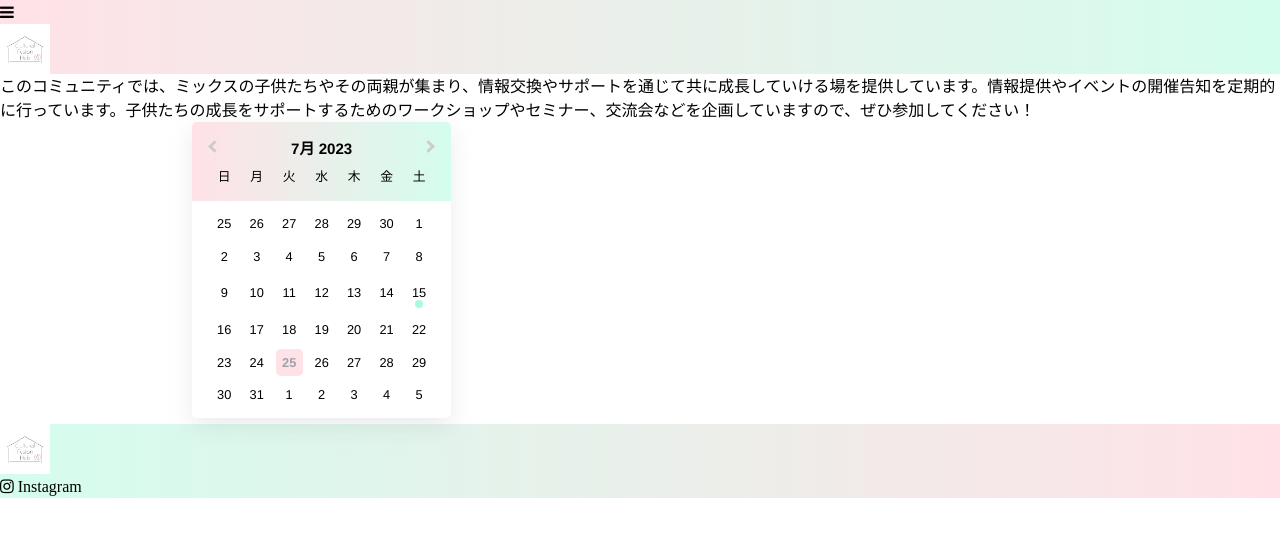
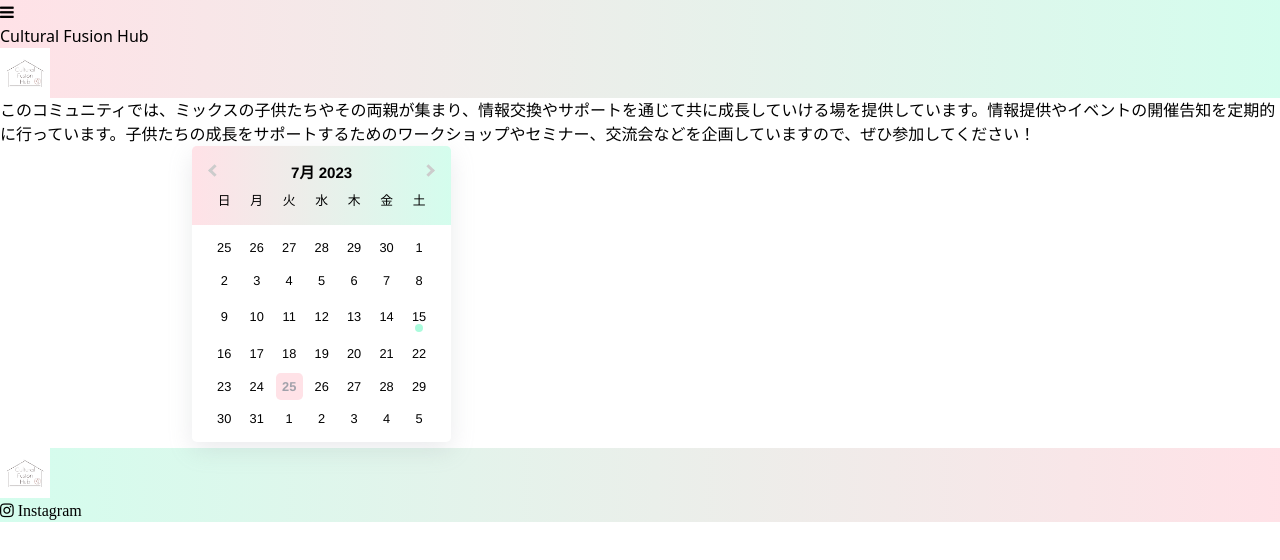
Before and after one commit to brandon-lindberg/cultural-fusion-hub, a Next.js app: page / in a window 1280 px wide. Shown: the top 560 px of the page. Built offline with nearby package versions, Linux system fonts and the light colour scheme; what tailwindcss-gradients would draw is missing.

Commit message:
removed border top on footer and add h1 to header

```diff
--- a/components/Layout.tsx
+++ b/components/Layout.tsx
@@ -77,9 +77,12 @@ const Layout = ({ children, title = 'Cultural Fusion Hub' }: Props) => {
       </Head>
       <div className="flex flex-col min-h-screen">
         <header className="linear-gradient w-full p-4 flex justify-between items-center">
-          <button onClick={openModal} className="text-xl text-zinc-400">
-            <i className="fa fa-bars"></i>
-          </button>
+          <div className='space-x-2 flex items-center'>
+            <button onClick={openModal} className="text-xl text-zinc-400">
+              <i className="fa fa-bars"></i>
+            </button>
+            <h1 className='text-zinc-400'>Cultural Fusion Hub</h1>
+          </div>
           <div className="rounded-full overflow-hidden">
             <Image src="/CFH-logo-vector.png" alt={''} width="50" height="50" />
           </div>
@@ -95,7 +98,7 @@ const Layout = ({ children, title = 'Cultural Fusion Hub' }: Props) => {
           )}
         </main>
 
-        <footer className="w-full flex justify-between items-center border-t border-grey p-4 pin-b linear-gradient2">
+        <footer className="w-full flex justify-between items-center p-4 pin-b linear-gradient2">
           <div className="rounded-full overflow-hidden">
             <Image src="/CFH-logo-vector.png" alt={''} width="50" height="50" />
           </div>
```
